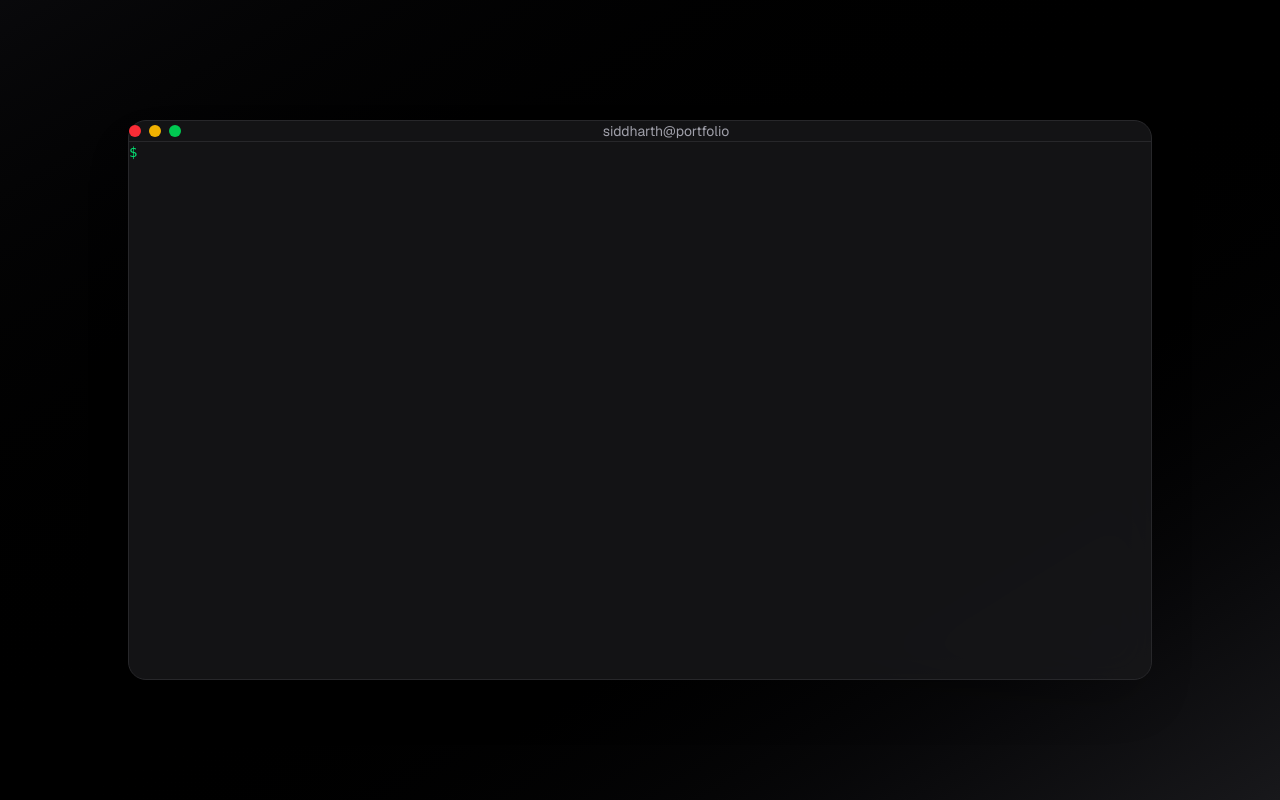
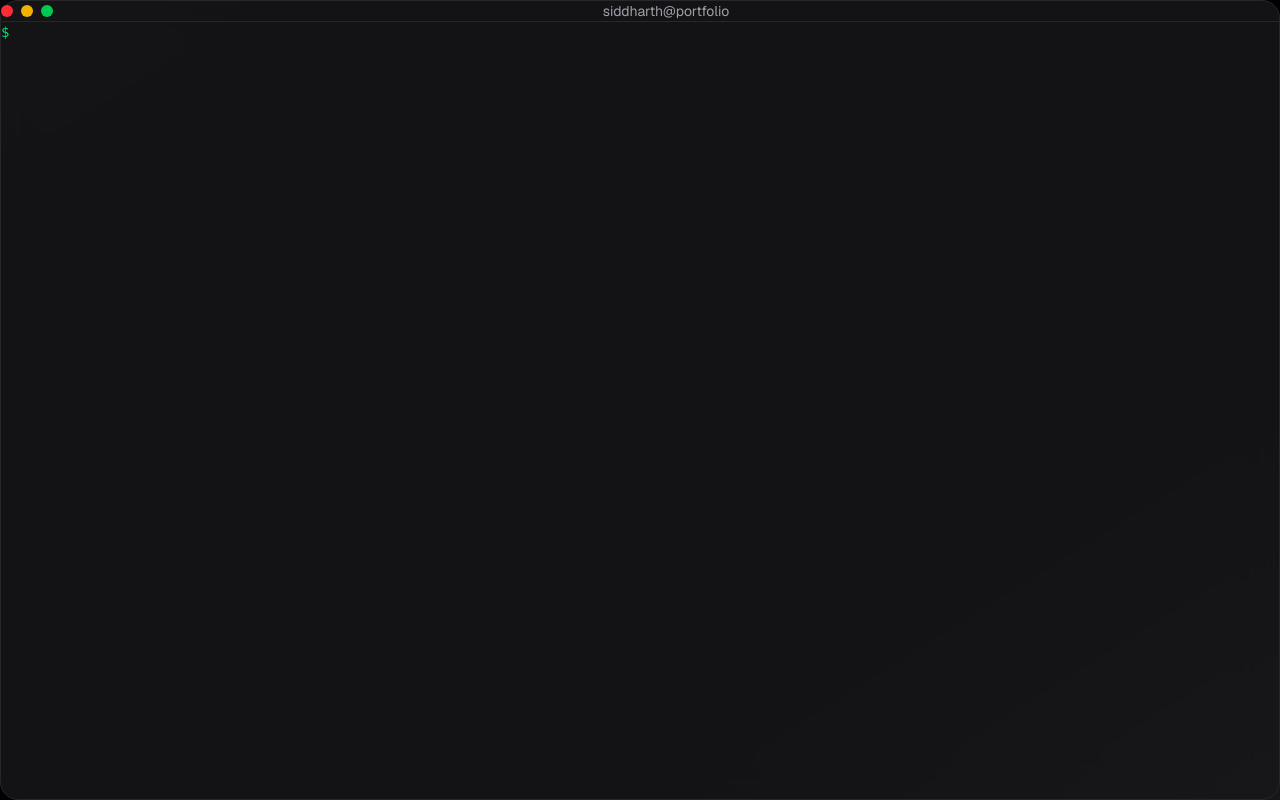
Before and after one commit to sbharth1/portfolio, a Next.js app: page / in a window 1280 px wide. Built offline with nearby package versions, Linux system fonts and the light colour scheme.

Commit message:
fix: terminal

```diff
--- a/app/page.tsx
+++ b/app/page.tsx
@@ -2,7 +2,7 @@ import Terminal from "@/components/terminal/Terminal"
 
 export default function Home() {
   return (
-    <main className="min-h-screen bg-gradient-to-br from-zinc-950 via-black to-zinc-900 flex items-center justify-center p-6">
+    <main className="min-h-screen w-full bg-gradient-to-br from-zinc-950 via-black to-zinc-900 flex items-center justify-center p-6">
 
       <Terminal />
 
--- a/components/terminal/Terminal.tsx
+++ b/components/terminal/Terminal.tsx
@@ -31,7 +31,7 @@ export default function Terminal() {
 
   return (
 
-    <div className="w-full max-w-5xl h-[70vh] flex flex-col bg-zinc-900/80 backdrop-blur-xl border border-zinc-800 rounded-2xl shadow-2xl">
+    <div className="w-full min-h-screen flex flex-col bg-zinc-900/80 backdrop-blur-xl border border-zinc-800 rounded-2xl shadow-2xl">
 
       {/* Terminal Header */}
 
--- a/components/terminal/TerminalInput.tsx
+++ b/components/terminal/TerminalInput.tsx
@@ -1,6 +1,6 @@
 "use client"
 
-import { useState } from "react"
+import { useState,useRef } from "react"
 
 type Props = {
   onCommand: (command: string) => void
@@ -9,6 +9,7 @@ type Props = {
 export default function TerminalInput({ onCommand }: Props) {
 
   const [value, setValue] = useState("")
+  const inputRef = useRef<HTMLInputElement>(null)
 
   const handleEnter = (e: React.KeyboardEvent<HTMLInputElement>) => {
 
@@ -23,6 +24,10 @@ export default function TerminalInput({ onCommand }: Props) {
 
   }
 
+  const focusInput = () => {
+    inputRef.current?.focus();
+  }
+
   return (
 
     <div className="flex items-center mt-2">
@@ -30,6 +35,7 @@ export default function TerminalInput({ onCommand }: Props) {
       <span className="text-green-400 mr-2">$</span>
 
       <input
+        ref={inputRef}
         autoFocus
         value={value}
         onChange={(e) => setValue(e.target.value)}
```
